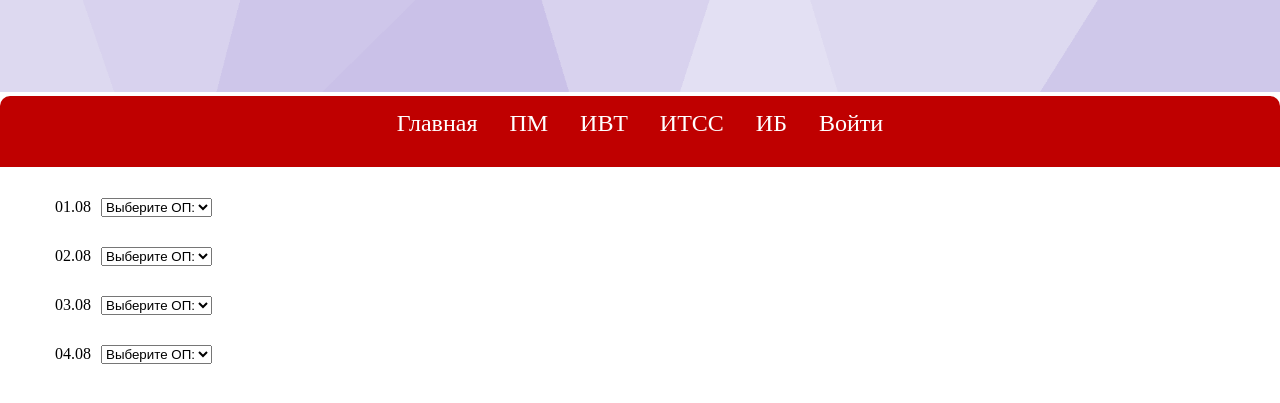
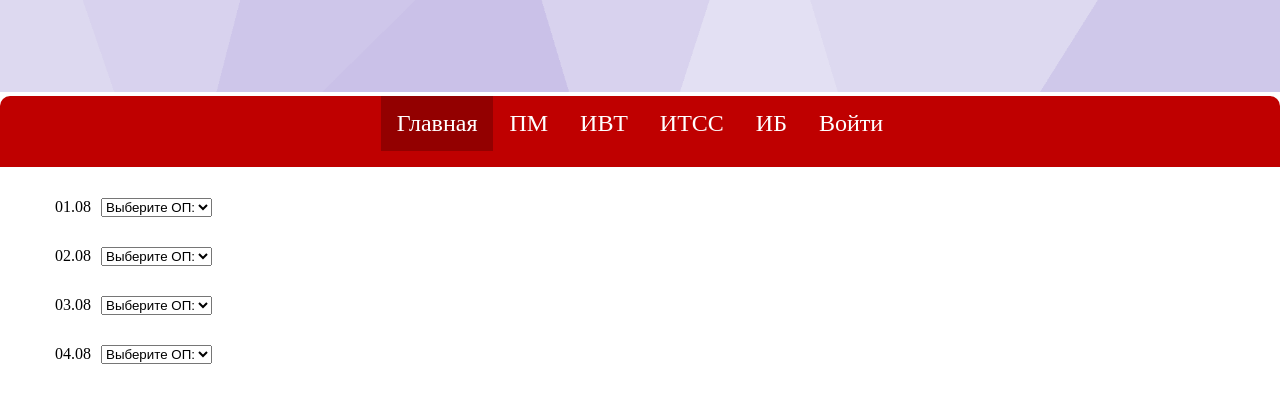
Before and after one commit to Koulmi/PREDPROFOLIMPIADA, a Flask app: page / in a window 1280 px wide. Shown: the top 403 px of the page. Run offline with Flask 3, Linux system fonts and the light colour scheme.

Commit message:
Update home.html

```diff
--- a/templates/home.html
+++ b/templates/home.html
@@ -13,7 +13,7 @@
     <div class="topBar">
         <div class="centerTopBar">
         <ul>
-        <li class="left"><a href="{{ url_for('home') }}">Главная</a></li>
+        <li class="selected"><a href="{{ url_for('home') }}">Главная</a></li>
         <li class="left"><a href="{{ url_for('result_pm') }}">ПМ</a></li>
         <li class="left"><a href="{{ url_for('result_ivt') }}">ИВТ</a></li>
         <li class="left"><a href="{{ url_for('result_itss') }}">ИТСС</a></li>
```
